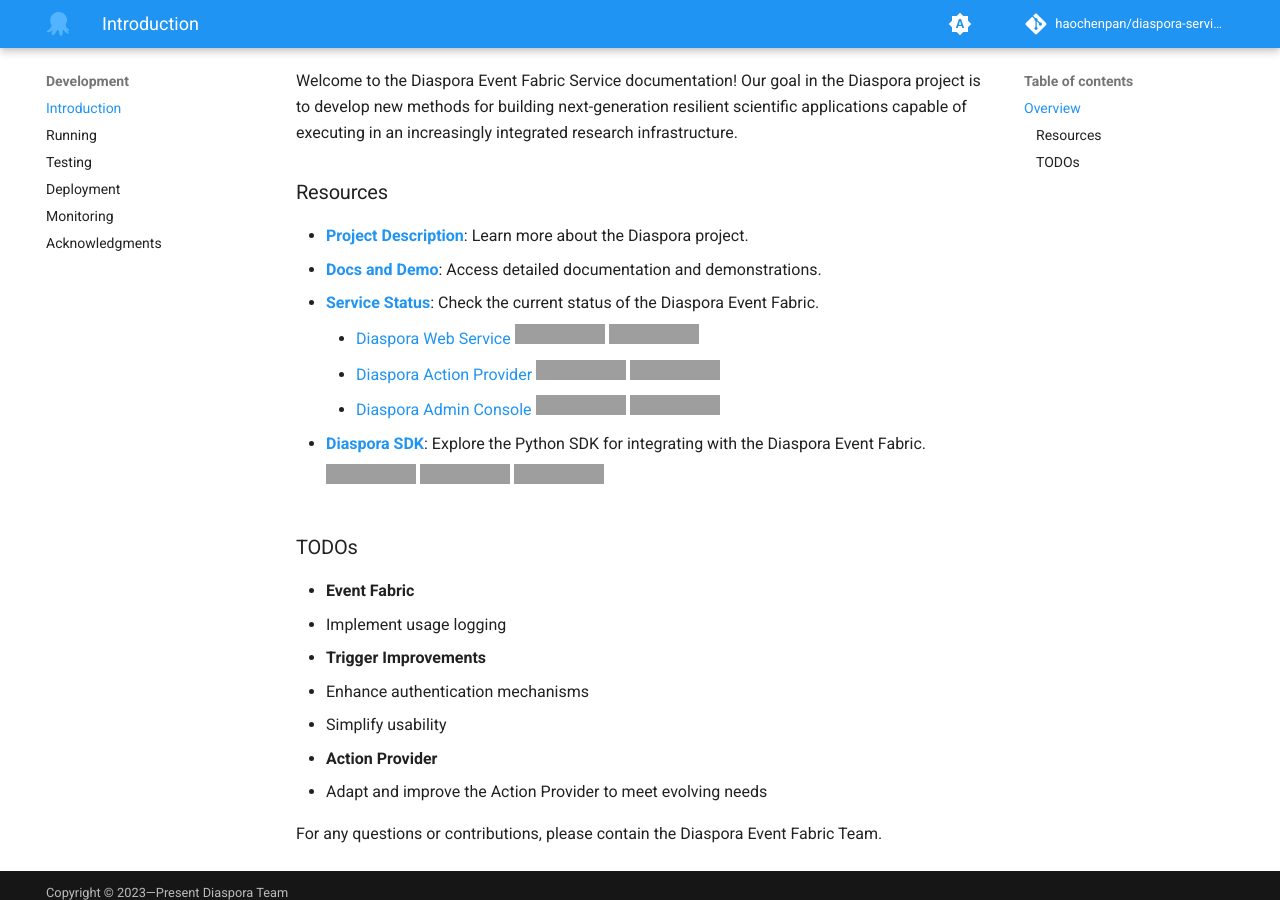
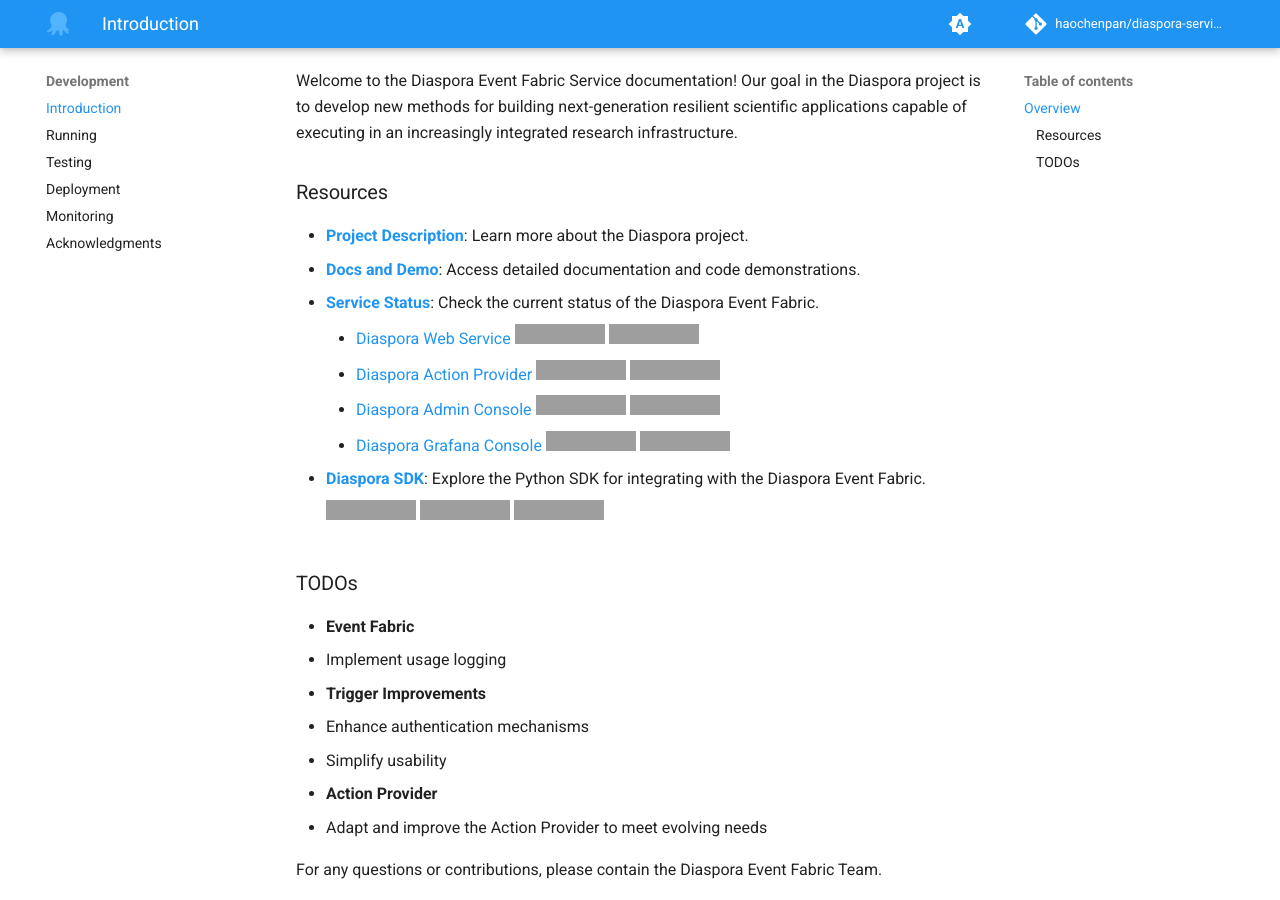
Before and after one commit to haochenpan/diaspora-service, an MkDocs documentation site: the page built from docs/index.md, in a window 1280 px wide and 900 px high, scrolled down 1173 px. Built offline with MkDocs 1.6.1 and Material for MkDocs 9.7.7, drawn with Linux system fonts in a browser that asks for light colours; comment, search, counter and statistics services are not loaded; the version menu is left out; grey boxes are pictures that could not be loaded.

Commit message:
add badges

```diff
--- a/README.md
+++ b/README.md
@@ -13,7 +13,7 @@ Welcome to the Diaspora Event Fabric Service documentation! Our goal in the Dias
 ### Resources
 
 - **[Project Description](https://diaspora-project.github.io/)**: Learn more about the Diaspora project.
-- **[Docs and Demo](https://haochenpan.github.io/diaspora-service/)**: Access detailed documentation and demonstrations.
+- **[Docs and Demo](https://haochenpan.github.io/diaspora-service/)**: Access detailed documentation and code demonstrations.
 - **[Service Status](https://haochenpan.github.io/diaspora-uptime-monitor/)**: Check the current status of the Diaspora Event Fabric.
     - [Diaspora Web Service](https://diaspora-web-service.ml22sevubfnks.us-east-1.cs.amazonlightsail.com)
     ![7-day response time](https://img.shields.io/endpoint?url=https%3A%2F%2Fraw.githubusercontent.com%2Fhaochenpan%2Fdiaspora-uptime-monitor%2FHEAD%2Fapi%2Fdiaspora-web-service%2Fresponse-time-week.json)
@@ -22,8 +22,11 @@ Welcome to the Diaspora Event Fabric Service documentation! Our goal in the Dias
     ![7-day response time](https://img.shields.io/endpoint?url=https%3A%2F%2Fraw.githubusercontent.com%2Fhaochenpan%2Fdiaspora-uptime-monitor%2FHEAD%2Fapi%2Fdiaspora-action-provider%2Fresponse-time-week.json)
     ![7-day uptime](https://img.shields.io/endpoint?url=https%3A%2F%2Fraw.githubusercontent.com%2Fhaochenpan%2Fdiaspora-uptime-monitor%2FHEAD%2Fapi%2Fdiaspora-action-provider%2Fuptime-week.json)
     - [Diaspora Admin Console](http://100.27.155.7/)
-    ![7-day response time](https://img.shields.io/endpoint?url=https%3A%2F%2Fraw.githubusercontent.com%2Fhaochenpan%2Fdiaspora-uptime-monitor%2FHEAD%2Fapi%2Fdiaspora-admin-console%2Fresponse-time-week.json)
-    ![7-day uptime](https://img.shields.io/endpoint?url=https%3A%2F%2Fraw.githubusercontent.com%2Fhaochenpan%2Fdiaspora-uptime-monitor%2FHEAD%2Fapi%2Fdiaspora-admin-console%2Fuptime-week.json)
+    ![7-day response time](https://img.shields.io/endpoint?url=https%3A%2F%2Fraw.githubusercontent.com%2Fhaochenpan%2Fdiaspora-uptime-monitor%2FHEAD%2Fapi%2Fdiaspora-kafka-console%2Fresponse-time-week.json)
+    ![7-day uptime](https://img.shields.io/endpoint?url=https%3A%2F%2Fraw.githubusercontent.com%2Fhaochenpan%2Fdiaspora-uptime-monitor%2FHEAD%2Fapi%2Fdiaspora-kafka-console%2Fuptime-week.json)
+    - [Diaspora Grafana Console](http://100.29.137.186/)
+    ![7-day response time](https://img.shields.io/endpoint?url=https%3A%2F%2Fraw.githubusercontent.com%2Fhaochenpan%2Fdiaspora-uptime-monitor%2FHEAD%2Fapi%2Fdiaspora-grafana-console%2Fresponse-time-week.json)
+    ![7-day uptime](https://img.shields.io/endpoint?url=https%3A%2F%2Fraw.githubusercontent.com%2Fhaochenpan%2Fdiaspora-uptime-monitor%2FHEAD%2Fapi%2Fdiaspora-grafana-console%2Fuptime-week.json)
 
 - **[Diaspora SDK](https://github.com/globus-labs/diaspora-event-sdk)**: Explore the Python SDK for integrating with the Diaspora Event Fabric.
 
```
Also changed, not shown: docs/grafana-console/intro.md (renamed from docs/monitoring-console/intro.md, +1 -1 lines), 1 other file.
